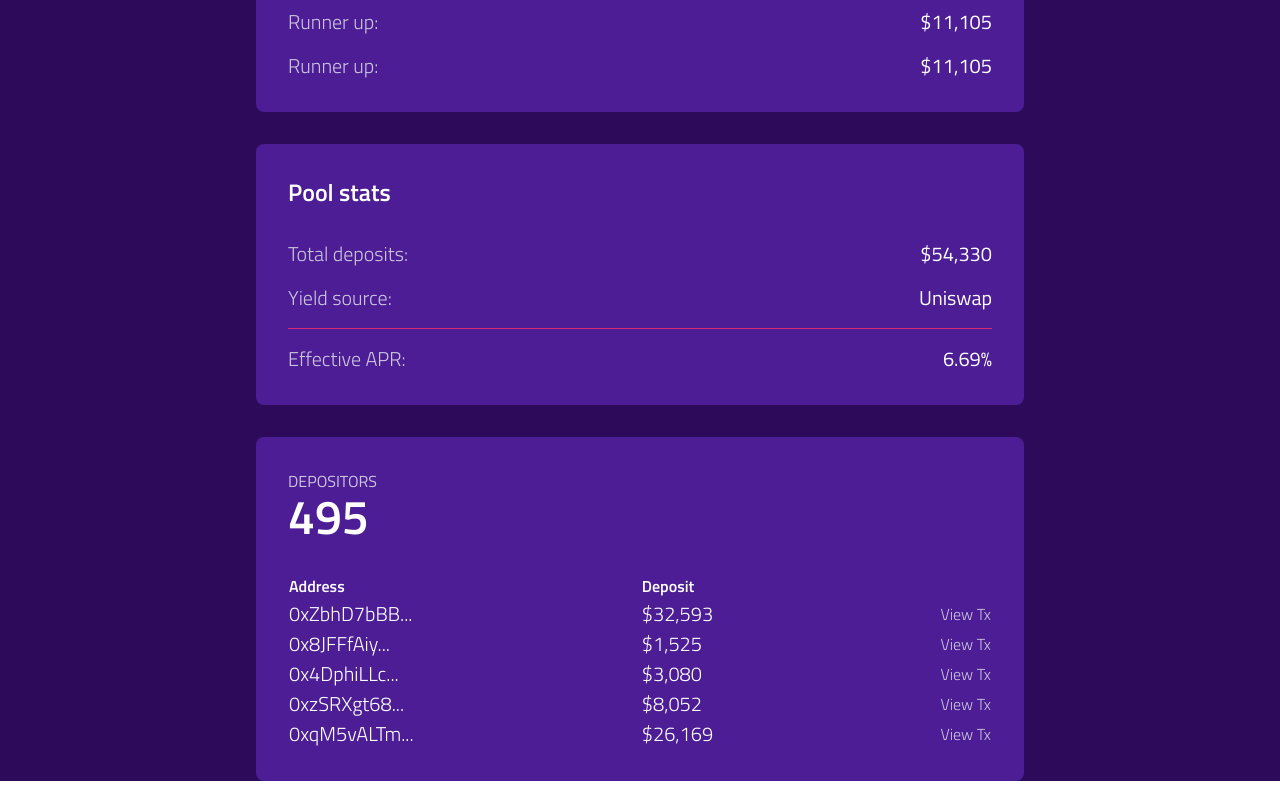
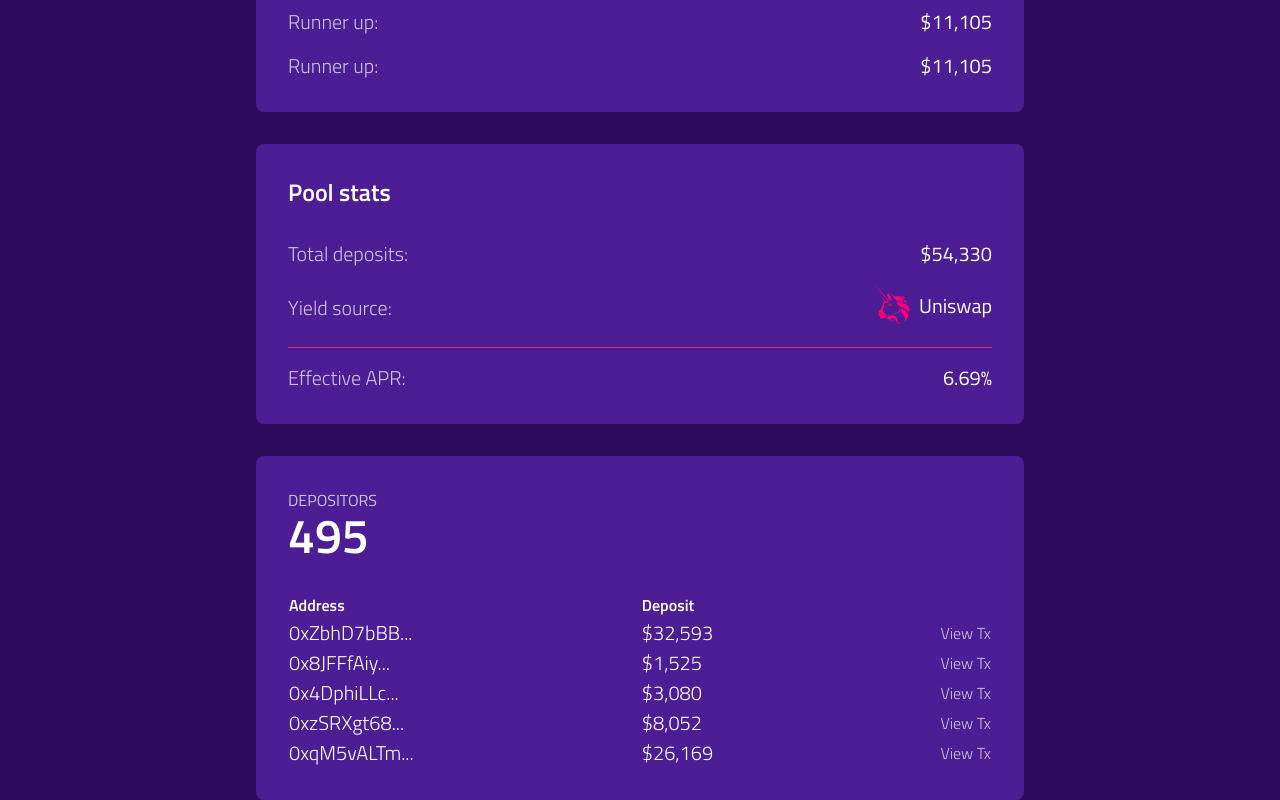
Before and after one commit to DEFI-POOL/fairy-pool-FE, a React (Create React App) app: page / in a window 1280 px wide. Shown: the part 934-1734 px from the top of the page. Built offline with nearby package versions, Linux system fonts and the light colour scheme.

Commit message:
yield source logo

```diff
--- a/src/App.js
+++ b/src/App.js
@@ -3,6 +3,7 @@ import USDC_image from "./assets/USDC.png";
 import { ReactComponent as Chevron } from "./assets/001-chevron.svg";
 import Countdown from "./components/Countdown";
 import prize_img from "./assets/wallet-dev.png";
+import yield_logo from "./assets/yield_logo.png";
 
 function App() {
   const prizeSplit = [25000, 11105, 11105, 11105, 11105];
@@ -124,7 +125,10 @@ function App() {
             <div className="text-secondary text-xl font-light">
               Yield source:
             </div>
-            <div className="text-white text-xl">Uniswap</div>
+            <div className="text-white text-xl">
+              <img src={yield_logo} className="w-12 inline-block" />
+              Uniswap
+            </div>
           </div>
           <div className="bg-clip-border bg-pink-600 mt-4">
             <hr className="border-opacity-0" />
```
Also changed, not shown: src/assets/yield_logo.png (added).
